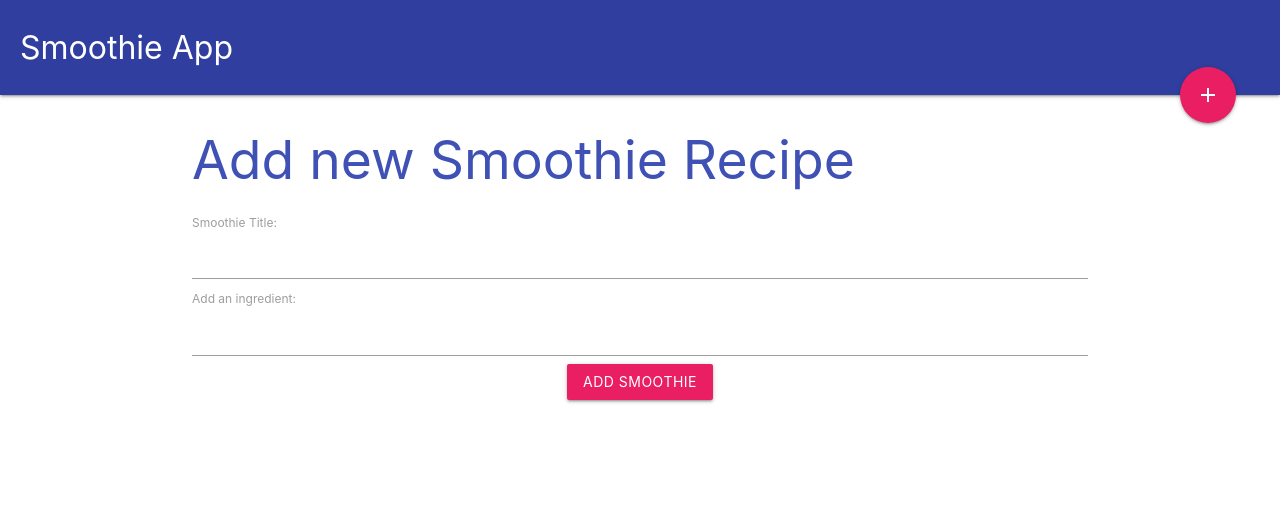
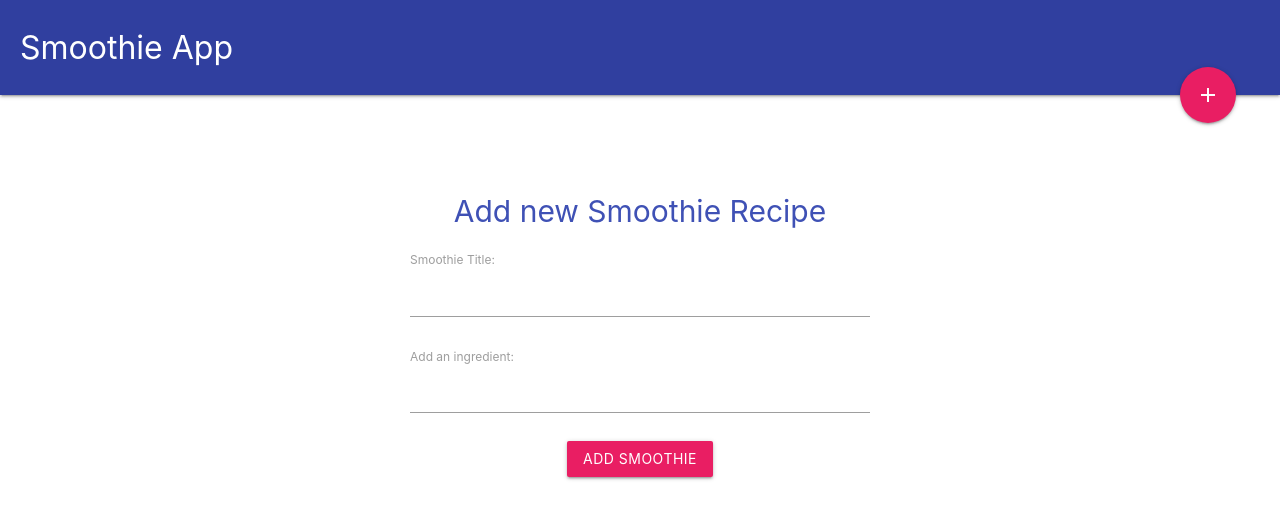
Before and after one commit to Robinhoeh/smoothie-app, a Vue app: page /#/add-smoothie in a window 1280 px wide. Shown: the top 518 px of the page. Built offline with nearby package versions, Linux system fonts and the light colour scheme.

Commit message:
added tab functionality to ingredient

```diff
--- a/src/components/AddSmoothie.vue
+++ b/src/components/AddSmoothie.vue
@@ -1,16 +1,17 @@
 <template>
   <div class="add-smoothie container">
-    <h2 class="cetner-align indigo-text">Add new Smoothie Recipe</h2>
-    <form>
+    <h2 class="center-align indigo-text add-smoothie__header">Add new Smoothie Recipe</h2>
+    <form @submit.prevent="addSmoothieRecipe">
       <div class="field title">
         <label for="title">Smoothie Title:</label>
         <input type="text" name="title" v-model="title">
       </div>
-      <div class="field add-ingredient">
+      <div class="field add-ingredient add-smoothie__ingredient-input">
         <label for="add-ingredient">Add an ingredient:</label>
-        <input type="text" name="add-ingredient">
+        <input type="text" name="add-ingredient" @keydown.tab.prevent="addIngredient" v-model="nextIngredient">
       </div>
       <div class="field center-align">
+        <p v-if="feedback" class="red-text">{{ feedback }}</p>
         <button class="btn pink">Add Smoothie</button>
       </div>
     </form>
@@ -21,11 +22,40 @@ export default {
   name: 'AddSmoothie',
   data() {
     return {
-      title: null
+      title: null,
+      nextIngredient: null,
+      smoothieIngredients: [],
+      feedback: null
     };
+  },
+  methods: {
+    addSmoothieRecipe() {
+      console.log(this.title, this.ingredients);
+    },
+    addIngredient() {
+      if (this.nextIngredient) {
+        this.smoothieIngredients.push(this.nextIngredient);
+        this.nextIngredient = null;
+        this.feedback = null;
+      } else {
+        this.feedback = 'Please enter an item to add an ingredient';
+      }
+    }
   }
 };
 </script>
 
 <style lang="scss">
+.add-smoothie {
+  margin-top: 60px;
+  padding: 20px;
+  max-width: 500px;
+  &__header {
+    font-size: 2em;
+    margin: 20px auto;
+  }
+  &__ingredient-input {
+    margin: 20px auto;
+  }
+}
 </style>
--- a/src/components/Navbar.vue
+++ b/src/components/Navbar.vue
@@ -7,7 +7,7 @@
         </router-link>
         <a href="" class="btn-floating btn-large halfway-fab pink">
           <router-link to='/add-smoothie'>
-            <i class=" material-icons">add</i>
+            <i class="material-icons">add</i>
           </router-link>
         </a>
       </div>
```
